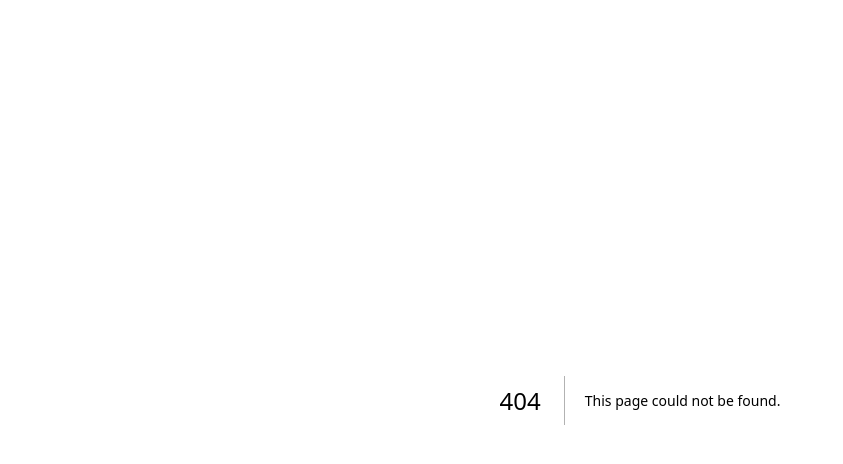
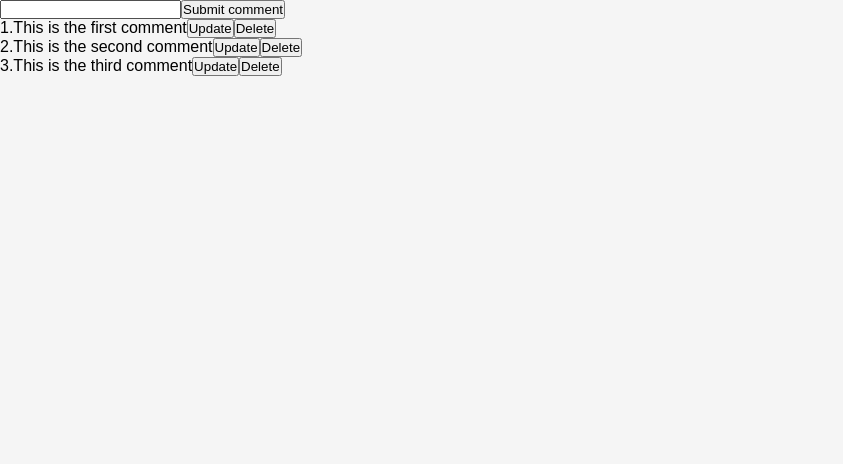
Before and after one commit to abhishekpandit2029/Todo-Web-Application, a Next.js app: page /comments in a window 1280 px wide. Before the commit this address had no page. Shown: the top 464 px of the page, without its empty margins (0-843 px from the left). Built offline with nearby package versions, Linux system fonts and the light colour scheme.

Commit message:
tasks crud management set

```diff
--- /dev/null
+++ b/data/comments.js
@@ -0,0 +1,14 @@
+export const comments = [
+    {
+      id: 1,
+      text: 'This is the first comment'
+    },
+    {
+      id: 2,
+      text: 'This is the second comment'
+    },
+    {
+      id: 3,
+      text: 'This is the third comment'
+    }
+  ]
--- /dev/null
+++ b/pages/api/comments/[commentId].js
@@ -0,0 +1,30 @@
+import { comments } from '../../../data/comments'
+
+export default function handler(req, res) {
+  const { commentId } = req.query
+  if (req.method === 'GET') {
+    const comment = comments.find(comment => comment.id === parseInt(commentId))
+    res.status(200).json(comment)
+  } else if (req.method === 'DELETE') {
+    const deletedComment = comments.find(
+      comment => comment.id === parseInt(commentId)
+    )
+    const index = comments.findIndex(
+      comment => comment.id === parseInt(commentId)
+    )
+    comments.splice(index, 1)
+    res.status(200).json(deletedComment)
+  } else if (req.method === 'PUT') {
+    const { commentId } = req.query;
+    const updatedComment = comments.find(
+      comment => comment.id === parseInt(commentId)
+    );
+    if (updatedComment) {
+      const { text } = req.body;
+      updatedComment.text = text;
+      res.status(200).json(updatedComment);
+    } else {
+      res.status(404).json({ message: 'Comment not found' });
+    }
+  }
+}
--- /dev/null
+++ b/pages/api/comments/index.js
@@ -0,0 +1,17 @@
+import { comments } from '../../../data/comments'
+
+export default function handler(req, res) {
+  if (req.method === 'GET') {
+    res.status(200).json(comments)
+  }
+   else if (req.method === 'POST') {
+    const comment = req.body.comment
+    const newComment = {
+      id: Date.now(),
+      text: comment
+    }
+    comments.push(newComment)
+    res.status(201).json(newComment)
+    console.log(comment)
+  }
+}
--- /dev/null
+++ b/pages/comments/index.js
@@ -0,0 +1,229 @@
+// import { useState, useRef } from "react";
+
+// export default function CommentsPage() {
+//   const [comments, setComments] = useState([]);
+//   const [comment, setComment] = useState("");
+//   const commentInputRef = useRef(null);
+
+//   // -------------------- GET
+//   const fetchComments = async () => {
+//     const response = await fetch("/api/comments");
+//     const data = await response.json();
+//     setComments(data);
+//   };
+//   //-------------------- GET
+
+//   //-------------------- POST
+//   const submitComment = async () => {
+//     if (comment.trim() === "") {
+//       // Clear the input field and return
+//       setComment("");
+//       commentInputRef.current.value = "";
+//       return;
+//     }
+
+//     const response = await fetch("/api/comments", {
+//       method: "POST",
+//       body: JSON.stringify({ comment }),
+//       headers: {
+//         "Content-Type": "application/json",
+//       },
+//     });
+//     const data = await response.json();
+//     fetchComments();
+
+//     // Clear the input field
+//     setComment("");
+//     commentInputRef.current.value = "";
+//   };
+//   //-------------------- POST
+
+//   //-------------------- DELETE
+//   const deleteComment = async (commentId) => {
+//     const response = await fetch(`/api/comments/${commentId}`, {
+//       method: "DELETE",
+//     });
+//     fetchComments();
+//   };
+//   //-------------------- DELETE
+
+//   //-------------------- PUT
+//   const [editCommentId, setEditCommentId] = useState(null);
+//   const [editedText, setEditedText] = useState("");
+
+//   const startEditing = (commentId, initialText) => {
+//     setEditCommentId(commentId);
+//     setEditedText(initialText);
+//   };
+
+//   const cancelEditing = () => {
+//     setEditCommentId(null);
+//     setEditedText("");
+//   };
+
+//   const updateComment = async (commentId) => {
+//     const response = await fetch(`/api/comments/${commentId}`, {
+//       method: "PUT",
+//       body: JSON.stringify({ text: editedText }),
+//       headers: {
+//         "Content-Type": "application/json",
+//       },
+//     });
+//     const data = await response.json();
+//     fetchComments();
+//     setEditCommentId(null);
+//     setEditedText("");
+//   };
+//   //-------------------- PUT
+
+//   return (
+//     <>
+//       <div>
+//         <input
+//           type="text"
+//           value={comment}
+//           onChange={(e) => setComment(e.target.value)}
+//           ref={commentInputRef}
+//         />
+//         <button onClick={submitComment}>Submit comment</button>
+//       </div>
+//       {comments.map((comment) => {
+//         return (
+//           <div key={comment.id}>
+//             {comment.id}.
+//             {editCommentId === comment.id ? (
+//               <>
+//                 <input
+//                   type="text"
+//                   value={editedText}
+//                   onChange={(e) => setEditedText(e.target.value)}
+//                 />
+//                 <button onClick={() => updateComment(comment.id)}>Save</button>
+//                 <button onClick={cancelEditing}>Cancel</button>
+//               </>
+//             ) : (
+//               <>
+//                 {comment.text}
+//                 <button onClick={() => startEditing(comment.id, comment.text)}>
+//                   Update
+//                 </button>
+//                 <button onClick={() => deleteComment(comment.id)}>
+//                   Delete
+//                 </button>
+//               </>
+//             )}
+//           </div>
+//         );
+//       })}
+//     </>
+//   );
+// }
+
+
+import { useState, useRef, useEffect } from "react";
+
+export default function CommentsPage() {
+  const commentInputRef = useRef(null);
+  const [comments, setComments] = useState([]);
+  const [comment, setComment] = useState("");
+  const [editCommentId, setEditCommentId] = useState(null);
+  const [editedText, setEditedText] = useState("");
+
+  useEffect(() => {
+    fetchComments();
+  }, []);
+
+  const fetchComments = async () => {
+    const response = await fetch("/api/comments");
+    const data = await response.json();
+    setComments(data);
+  };
+
+  const submitComment = async () => {
+    if (comment.trim() === "") {
+      setComment("");
+      commentInputRef.current.value = "";
+      return;
+    }
+
+    const response = await fetch("/api/comments", {
+      method: "POST",
+      body: JSON.stringify({ comment }),
+      headers: {
+        "Content-Type": "application/json",
+      },
+    });
+    await response.json();
+    fetchComments();
+    setComment("");
+    commentInputRef.current.value = "";
+  };
+
+  const deleteComment = async (commentId) => {
+    await fetch(`/api/comments/${commentId}`, {
+      method: "DELETE",
+    });
+    fetchComments();
+  };
+
+  const startEditing = (commentId, initialText) => {
+    setEditCommentId(commentId);
+    setEditedText(initialText);
+  };
+
+  const cancelEditing = () => {
+    setEditCommentId(null);
+    setEditedText("");
+  };
+
+  const updateComment = async (commentId) => {
+    await fetch(`/api/comments/${commentId}`, {
+      method: "PUT",
+      body: JSON.stringify({ text: editedText }),
+      headers: {
+        "Content-Type": "application/json",
+      },
+    });
+    fetchComments();
+    setEditCommentId(null);
+    setEditedText("");
+  };
+
+  return (
+    <>
+      <div>
+        <input
+          type="text"
+          value={comment}
+          onChange={(e) => setComment(e.target.value)}
+          ref={commentInputRef}
+        />
+        <button onClick={submitComment}>Submit comment</button>
+      </div>
+      {comments.map((comment) => (
+        <div key={comment.id}>
+          {comment.id}.
+          {editCommentId === comment.id ? (
+            <>
+              <input
+                type="text"
+                value={editedText}
+                onChange={(e) => setEditedText(e.target.value)}
+              />
+              <button onClick={() => updateComment(comment.id)}>Save</button>
+              <button onClick={cancelEditing}>Cancel</button>
+            </>
+          ) : (
+            <>
+              {comment.text}
+              <button onClick={() => startEditing(comment.id, comment.text)}>
+                Update
+              </button>
+              <button onClick={() => deleteComment(comment.id)}>Delete</button>
+            </>
+          )}
+        </div>
+      ))}
+    </>
+  );
+}
--- a/pages/index.tsx
+++ b/pages/index.tsx
@@ -32,7 +32,7 @@ export default function Home() {
         {!session && (
           <div>
             <p className={styles.p3}>Sign In to continue</p>
-            <Link href="https://accounts.google.com/o/oauth2/v2/auth/oauthchooseaccount?client_id=474164272201-1mg7jdd1nh07ut0nsrt6vcap3d41dfhl.apps.googleusercontent.com&scope=openid%20email%20profile&response_type=code&redirect_uri=http%3A%2F%2Flocalhost%3A3000%2Fapi%2Fauth%2Fcallback%2Fgoogle&state=EPmTkC83XFdCINpaSA5GCjS8uTN4ReEvFvrQYsTAUUk&code_challenge=fqPDfZPYCBncPbCWIMWLgpHfjR777zvjdOSnrjH-4DY&code_challenge_method=S256&service=lso&o2v=2&flowName=GeneralOAuthFlow">
+            <Link href="/api/auth/signin">
               <button
                 className={styles.button}
                 onClick={(e) => {
```
Also changed, not shown: pages/blog/index.js (deleted, +0 -9 lines), pages/comments/[commentId].js (added, +41 -0 lines), pages/index.module.css (+7 -14 lines).
